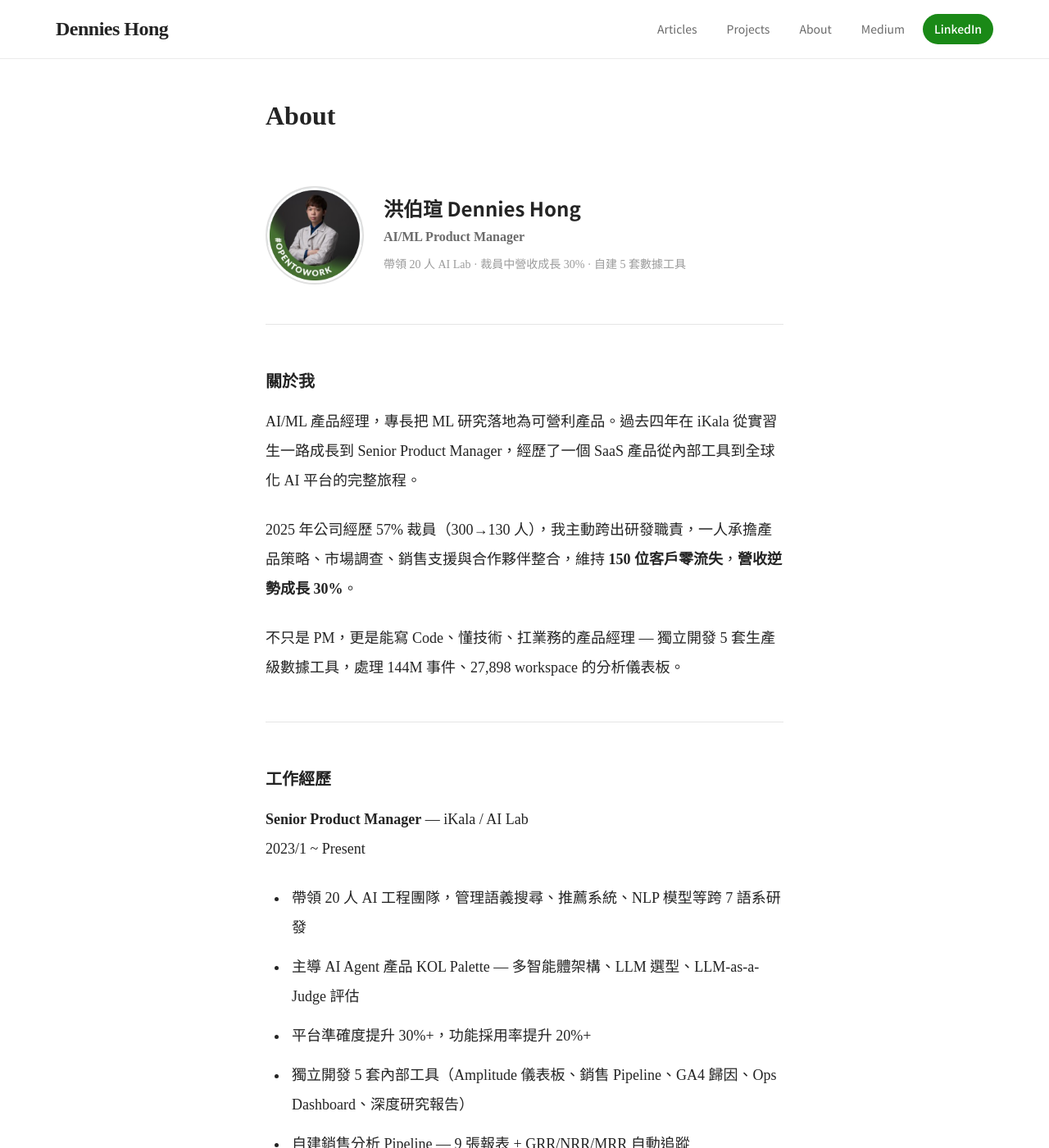
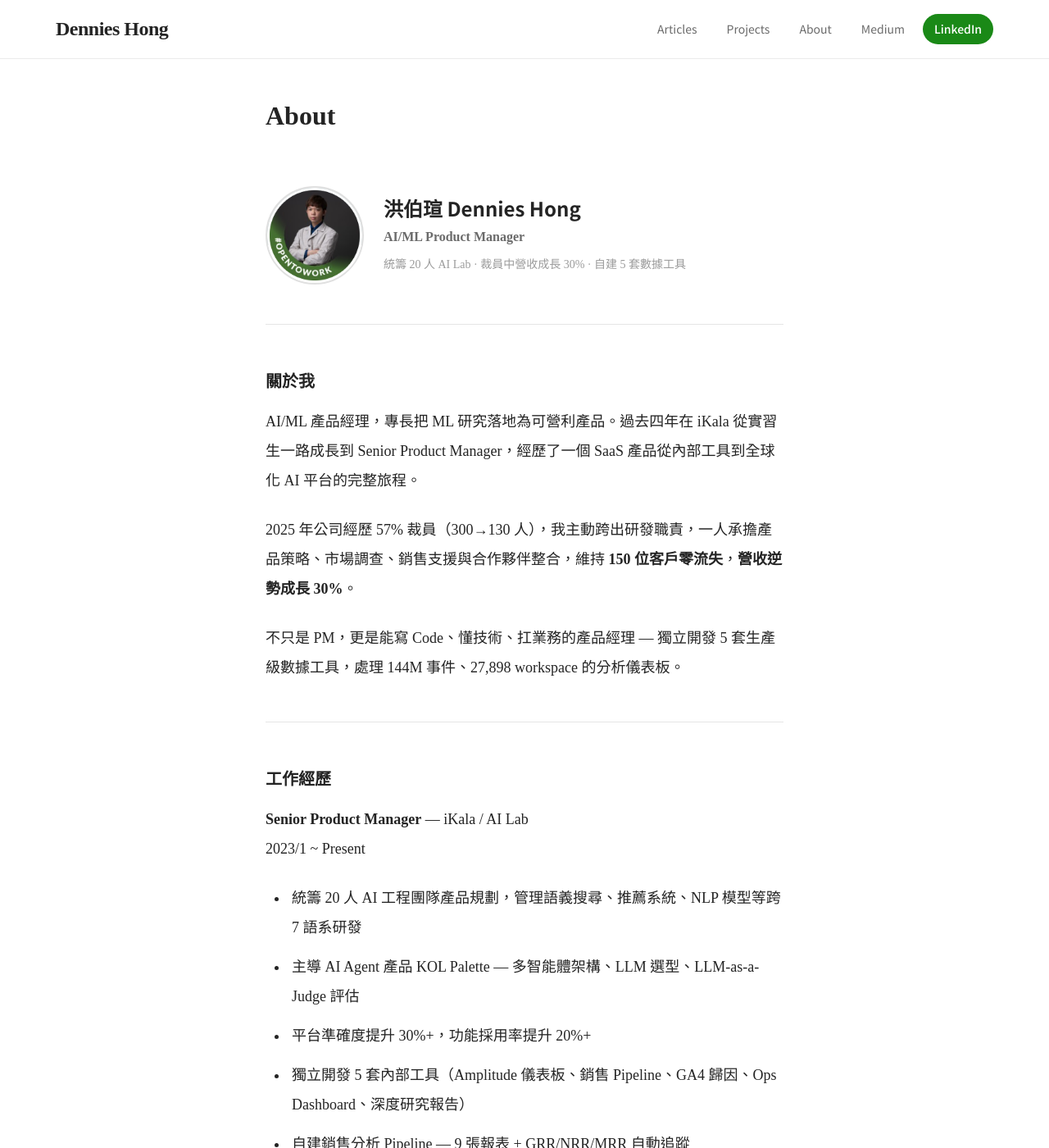
Before and after one commit to DforDennies/blog, a Jekyll site: the page built from about.md, in a window 1280 px wide and 1400 px high. Shown: the whole window at 82% size. Built offline with Jekyll 4.4.1, drawn with Linux system fonts in a browser that asks for light colours.

Commit message:
fix: sync wording across all pages - 帶領→統籌, Led→Managed
Updated about.md, home.html, projects.md, index.md, ai-platform case study,
default.html og:description, linkedin-update-guide.md

Co-Authored-By: Claude Opus 4.6 (1M context) <noreply@anthropic.com>

```diff
--- a/_layouts/default.html
+++ b/_layouts/default.html
@@ -8,7 +8,7 @@
   <meta name="keywords" content="AI Product Manager, ML Product Manager, Product Management, Machine Learning, LLM, NLP, Elasticsearch, FAISS, Python, SQL, A/B Testing, SaaS, B2B, Multi-Agent, MCP, LangFuse, Next.js, Data Analysis, KOL, Influencer Marketing, iKala">
   <meta name="author" content="Dennies Hong">
   <meta property="og:title" content="{% if page.title %}{{ page.title }}{% else %}Dennies Hong — AI/ML Product Manager{% endif %}">
-  <meta property="og:description" content="AI/ML PM who builds. Led 20-person AI Lab, zero churn during 57% layoff, +30% revenue. 5 production tools, 30+ ML models, 52 technical articles.">
+  <meta property="og:description" content="AI/ML PM who builds. Managed 20-person AI Lab, zero churn during 57% layoff, +30% revenue. 5 production tools, 30+ ML models, 52 technical articles.">
   <meta property="og:type" content="website">
   <meta property="og:url" content="{{ page.url | absolute_url }}">
   <link rel="preconnect" href="https://fonts.googleapis.com">
--- a/_layouts/home.html
+++ b/_layouts/home.html
@@ -5,7 +5,7 @@ layout: default
 <div class="container">
   <div class="hero">
     <h1>寫技術、寫產品、<br>寫真實經歷。</h1>
-    <p>AI/ML Product Manager — 帶領 20 人 AI Lab，在 57% 裁員中維持 150 位客戶零流失、營收成長 30%。自建 5 套數據工具，從 0 到 1 打造 AI Agent 產品。</p>
+    <p>AI/ML Product Manager — 統籌 20 人 AI Lab，在 57% 裁員中維持 150 位客戶零流失、營收成長 30%。自建 5 套數據工具，從 0 到 1 打造 AI Agent 產品。</p>
     <a href="{{ site.baseurl }}/projects/" class="hero-cta">→ 查看作品集</a>
   </div>
 </div>
--- a/about.md
+++ b/about.md
@@ -9,7 +9,7 @@ permalink: /about/
   <div>
     <h2 style="margin:0 0 4px;">洪伯瑄 Dennies Hong</h2>
     <p style="margin:0;color:#6b6b6b;font-size:16px;"><strong>AI/ML Product Manager</strong></p>
-    <p style="margin:4px 0 0;color:#9b9b9b;font-size:14px;">帶領 20 人 AI Lab · 裁員中營收成長 30% · 自建 5 套數據工具</p>
+    <p style="margin:4px 0 0;color:#9b9b9b;font-size:14px;">統籌 20 人 AI Lab · 裁員中營收成長 30% · 自建 5 套數據工具</p>
   </div>
 </div>
 
@@ -30,7 +30,7 @@ AI/ML 產品經理，專長把 ML 研究落地為可營利產品。過去四年
 **Senior Product Manager** — iKala / AI Lab
 2023/1 ~ Present
 
-- 帶領 20 人 AI 工程團隊，管理語義搜尋、推薦系統、NLP 模型等跨 7 語系研發
+- 統籌 20 人 AI 工程團隊產品規劃，管理語義搜尋、推薦系統、NLP 模型等跨 7 語系研發
 - 主導 AI Agent 產品 KOL Palette — 多智能體架構、LLM 選型、LLM-as-a-Judge 評估
 - 平台準確度提升 30%+，功能採用率提升 20%+
 - 獨立開發 5 套內部工具（Amplitude 儀表板、銷售 Pipeline、GA4 歸因、Ops Dashboard、深度研究報告）
```
Also changed, not shown: case-studies/ai-platform.md (+1 -1 lines), index.md (+1 -1 lines), projects.md (+1 -1 lines).
